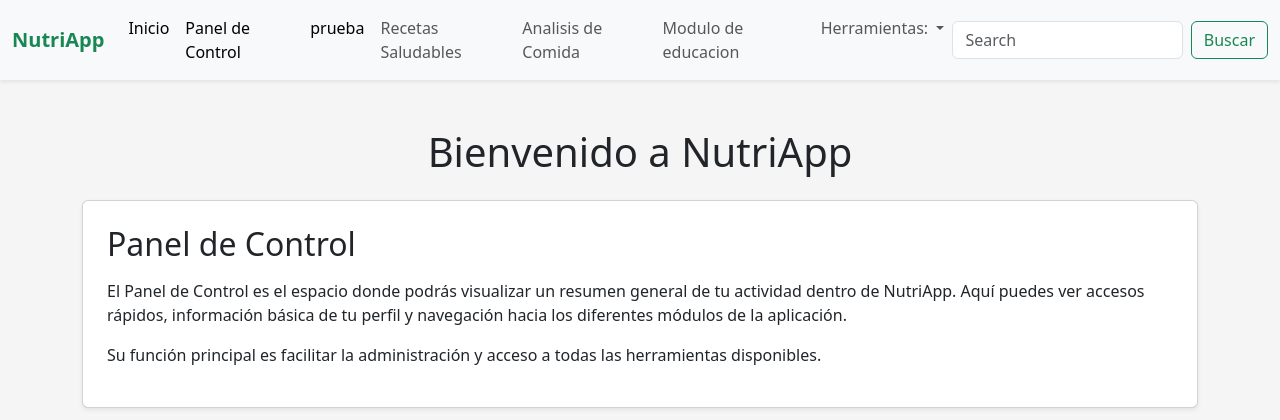
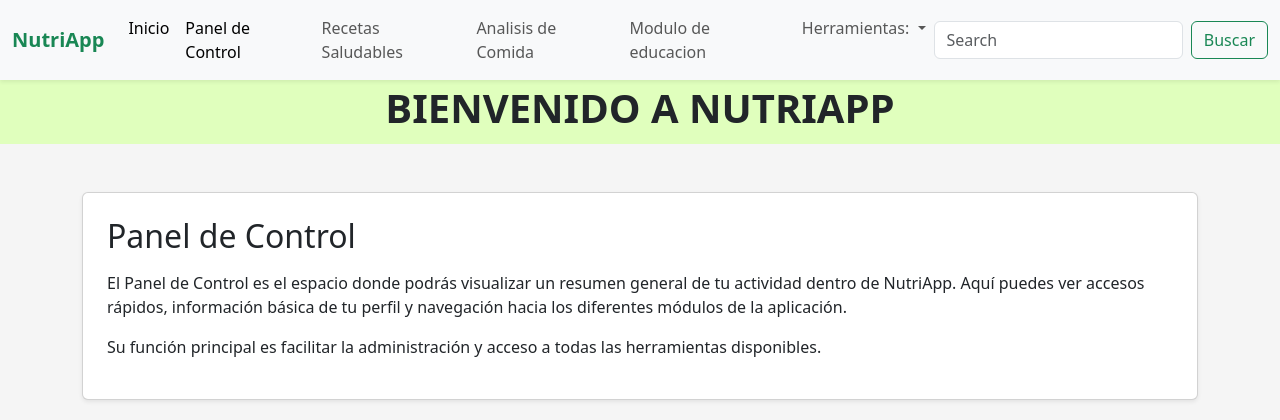
Before and after one commit to Camacho-Zamora-Adrian-Eduardo/Proyecto, a Flask app: page /interfaz in a window 1280 px wide. Shown: the top 420 px of the page. Run offline with Flask 3, Linux system fonts and the light colour scheme.

Commit message:
terminado

```diff
--- a/templates/interfazinicio.html
+++ b/templates/interfazinicio.html
@@ -50,9 +50,6 @@
                             <a class="nav-link active" href="http://127.0.0.1:5000/panel">Panel de Control</a>
                         </li>
                         <li class="nav-item">
-                            <a class="nav-link active" href="http://127.0.0.1:5000/">prueba</a>
-                        </li>
-                        <li class="nav-item">
                             <a class="nav-link" href="http://127.0.0.1:5000/recetas">Recetas Saludables</a>
                         </li>
                         <li class="nav-item">
@@ -88,9 +85,13 @@
             </div>
         </nav>
 
+    <div class="row">
+        <div class="col-12 p-1" style="background-color: #e0ffbd;">
+            <h1 class="text-center fw-bold">BIENVENIDO A NUTRIAPP</h1>
+        </div>
+    </div>
+
 <div class="container mt-5">
-
-    <h1 class="text-center mb-4">Bienvenido a NutriApp</h1>
 
     <div class="card p-4 shadow-sm mb-4">
         <h2 class="mb-3">Panel de Control</h2>
```
Also changed, not shown: templates/Educacion.html (+11 -11 lines), templates/inicio.html (+6 -2 lines).
